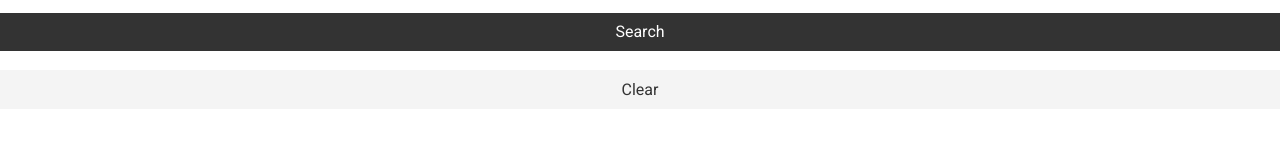
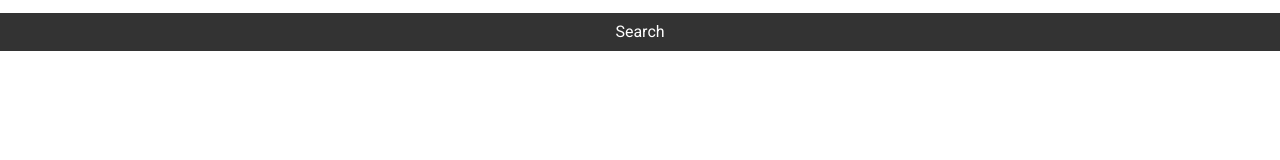
Before and after one commit to sonam-shrish/github-finder, a React (Create React App) app: page / in a window 1280 px wide. Shown: the part 123-283 px from the top of the page. Built offline with nearby package versions, Linux system fonts and the light colour scheme.

Commit message:
clear button functionality
making the clear button disappear if there is no person

```diff
--- a/src/App.js
+++ b/src/App.js
@@ -46,7 +46,7 @@ class App extends Component {
   return (
     <div className="App">
       <Navbar/>
-      <Search searchUsers = {this.searchUsers} clearUsers={this.clearUsers}/>
+      <Search searchUsers = {this.searchUsers} clearUsers={this.clearUsers} showClear= {this.state.users.length!==0?true:false}/>
       <div className='container'>
       <Users loading={this.state.loading} users={this.state.users}/>
       </div>
--- a/src/components/users/Search.js
+++ b/src/components/users/Search.js
@@ -9,9 +9,15 @@ class Search extends Component {
         this.setState({text: e.target.value})
     onSubmit = (e) => {
         e.preventDefault();
-        this.props.searchUsers(this.state.text)
+        if(this.state.text===''){
+            alert('Add in some text, yo')
+        } else {
+            this.props.searchUsers(this.state.text)
+
+        }
     }
     render() {
+        const {showClear, clearUsers}=this.props
         return (
             <div className='form' onSubmit={this.onSubmit}>
                 <form>
@@ -19,7 +25,8 @@ class Search extends Component {
                     <input value='Search' type='submit'   className='btn btn-dark btn-block' ></input>
 
                 </form>
-                <button onClick={this.props.clearUsers} className='btn btn-light btn-block'>Clear</button>
+                {showClear && (<button onClick={clearUsers} className='btn btn-light btn-block'>Clear</button>)}
+
 
             </div>
         )
```
